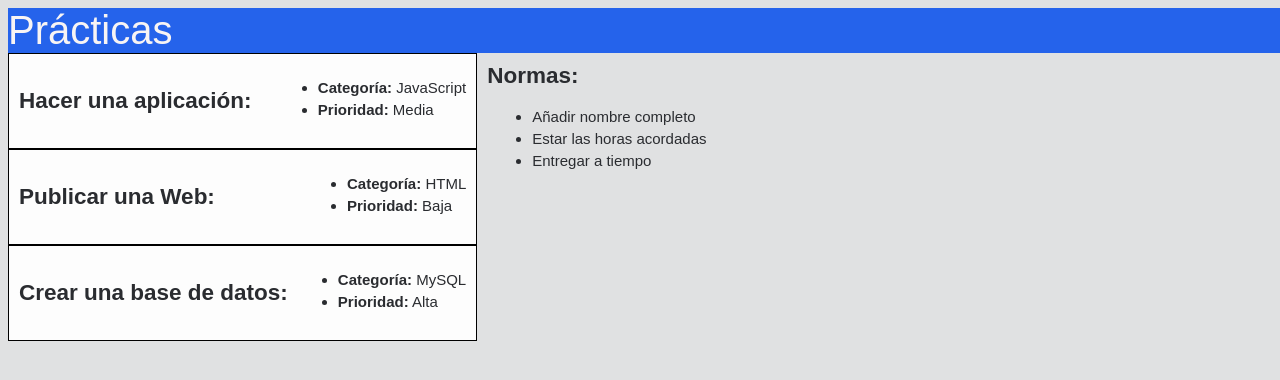
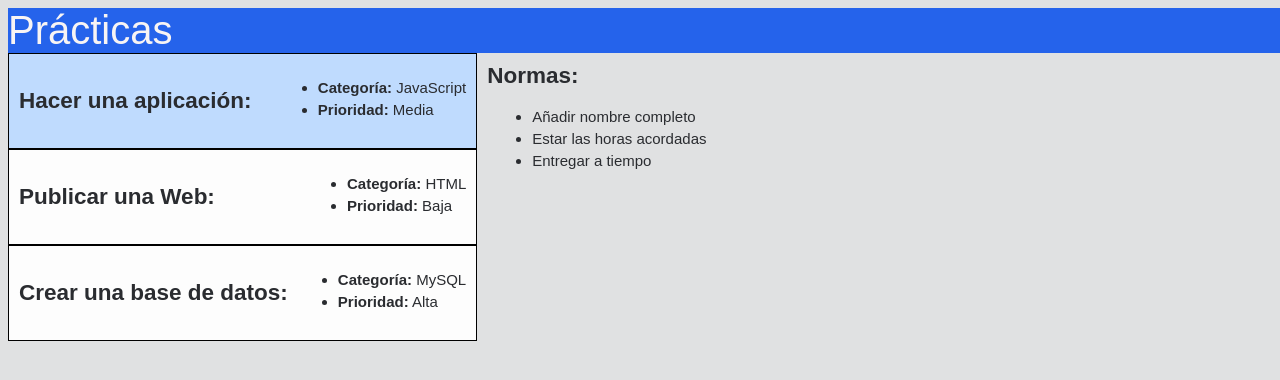
Before and after one commit to RubenRuiz2006/taskflow-project, a plain HTML site: page index.html in a window 1280 px wide. In both pictures the pointer is over the element 242 px from the left and 101 px from the top of the page. Drawn offline with Linux system fonts and the light colour scheme.

Commit message:
añadir hover

```diff
--- a/index.html
+++ b/index.html
@@ -61,6 +61,11 @@
 
 
 
+
+        }
+        .tarea:hover{
+            transition: 0.5s;
+            background-color: #bfdbfe;
         }
         .contenedor{
             display: flex;
```
